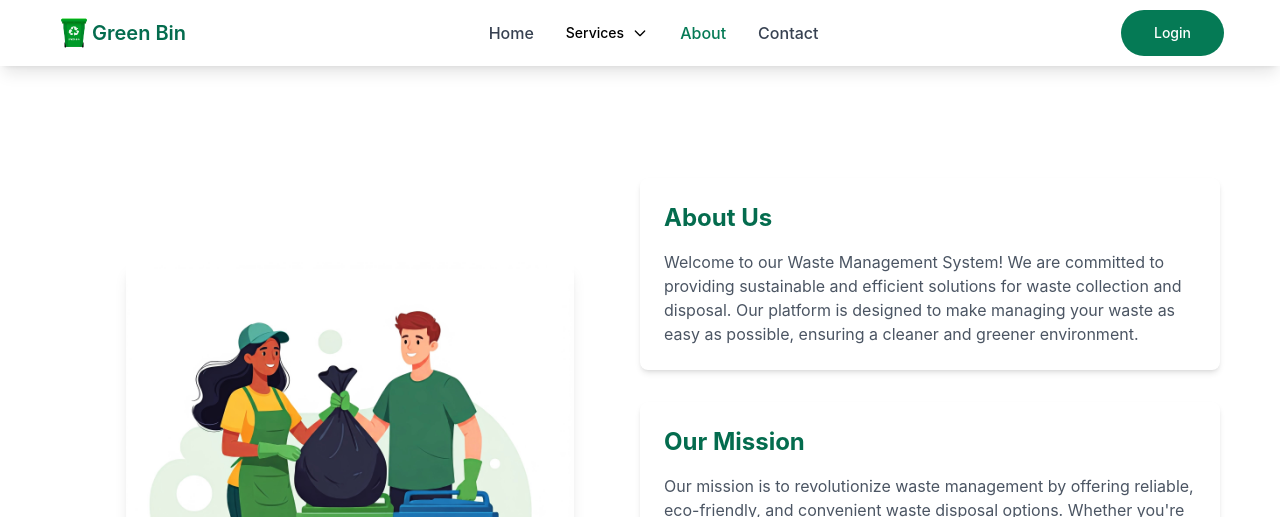
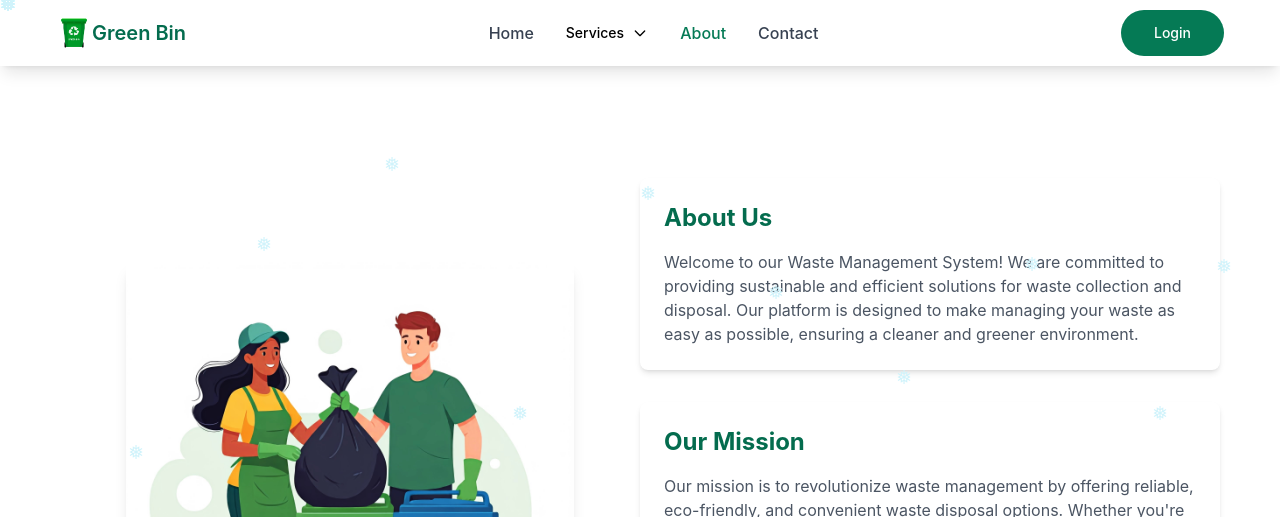
Before and after one commit to sandeepaMallawarachchi/garbage_management_system, a React (Create React App) app in the folder client/: page /about in a window 1280 px wide. Shown: the top 517 px of the page. Built offline with nearby package versions, Linux system fonts and the light colour scheme; no server answers; what @react-pdf/renderer would draw is missing.

Commit message:
snow flake fun

```diff
--- a/client/src/App.js
+++ b/client/src/App.js
@@ -13,6 +13,7 @@ import WasteTruckSidebar from './components/WasteTruckSidebar';
 import WasteTruckRoutes from './pages/WasteTruckRoutes';
 import QRDetails from './pages/QRDetails';
 import About from './pages/About';
+import SnowFlakes from './components/SnowFlakes';
 
 const Layout = () => {
   const location = useLocation();
@@ -43,6 +44,7 @@ const Layout = () => {
         </div>
       </main>
       {!isAdminRoute && !isTruckRoute && <FooterComponent />}
+      <SnowFlakes />
     </div>
   );
 }
--- /dev/null
+++ b/client/src/CSS/SnowFlakes.css
@@ -0,0 +1,76 @@
+.snowflakes {
+    position: fixed;
+    top: 0;
+    left: 0;
+    width: 100%;
+    height: 100%;
+    pointer-events: none;
+    z-index: 9999;
+    overflow: hidden;
+  }
+
+  .snowflake {
+    position: absolute;
+    top: -10px;
+    color: rgb(208, 243, 251);
+    font-size: 1.2rem;
+    user-select: none;
+    animation: fall linear infinite;
+  }
+
+  @keyframes fall {
+    to {
+      transform: translateY(100vh);
+    }
+  }
+
+  .snowflake:nth-child(1) {
+    left: 10%;
+    animation-duration: 10s;
+    animation-delay: 0s;
+  }
+  .snowflake:nth-child(2) {
+    left: 20%;
+    animation-duration: 12s;
+    animation-delay: 2s;
+  }
+  .snowflake:nth-child(3) {
+    left: 30%;
+    animation-duration: 8s;
+    animation-delay: 4s;
+  }
+  .snowflake:nth-child(4) {
+    left: 40%;
+    animation-duration: 9s;
+    animation-delay: 1s;
+  }
+  .snowflake:nth-child(5) {
+    left: 50%;
+    animation-duration: 11s;
+    animation-delay: 3s;
+  }
+  .snowflake:nth-child(6) {
+    left: 60%;
+    animation-duration: 10s;
+    animation-delay: 2s;
+  }
+  .snowflake:nth-child(7) {
+    left: 70%;
+    animation-duration: 12s;
+    animation-delay: 0s;
+  }
+  .snowflake:nth-child(8) {
+    left: 80%;
+    animation-duration: 8s;
+    animation-delay: 3s;
+  }
+  .snowflake:nth-child(9) {
+    left: 90%;
+    animation-duration: 9s;
+    animation-delay: 1s;
+  }
+  .snowflake:nth-child(10) {
+    left: 95%;
+    animation-duration: 11s;
+    animation-delay: 2s;
+  }
--- /dev/null
+++ b/client/src/components/SnowFlakes.jsx
@@ -0,0 +1,25 @@
+import React, { useEffect, useState } from 'react';
+import '../CSS/SnowFlakes.css';
+
+const SnowFlakes = () => {
+  const [isDecember, setIsDecember] = useState(false);
+
+  useEffect(() => {
+    const currentMonth = new Date().getMonth();
+    setIsDecember(currentMonth === 11);
+  }, []);
+
+  if (!isDecember) return null;
+
+  return (
+    <div className="snowflakes" aria-hidden="true">
+      {Array.from({ length: 50 }).map((_, index) => (
+        <div key={index} className="snowflake">
+          ❅
+        </div>
+      ))}
+    </div>
+  );
+};
+
+export default SnowFlakes;
```
